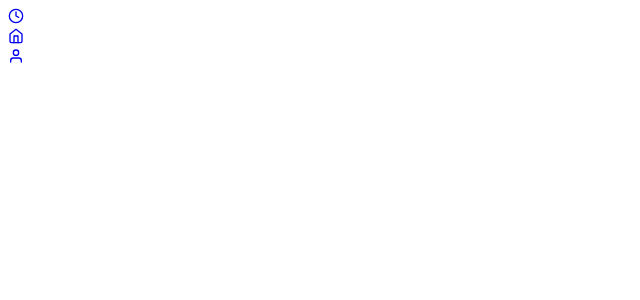
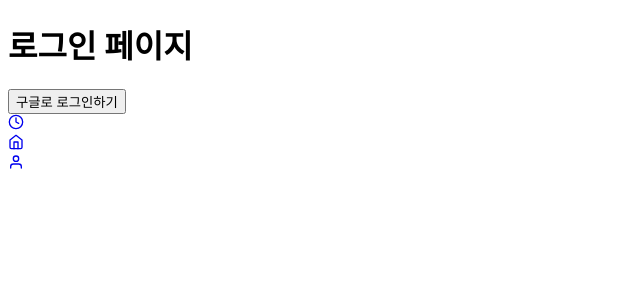
Before and after one commit to anc5557/mealchoice, a Next.js app: page / in a window 1280 px wide. Shown: the top 300 px of the page, without its empty margins (0-640 px from the left). Built offline with nearby package versions, Linux system fonts and the light colour scheme.

Commit message:
Fix Firebase configuration and add temporary home page for testing

```diff
--- a/src/pages/apis/auth/[...nextauth].ts
+++ b/src/pages/apis/auth/[...nextauth].ts
@@ -1,5 +1,3 @@
-//path : mealchoice/src/pages/apis/auth/[...nextauth].ts
-
 import NextAuth from "next-auth";
 import GoogleProvider from "next-auth/providers/google";
 
--- a/src/pages/apis/auth/login.ts
+++ /dev/null
@@ -1,2 +0,0 @@
-// path : mealchoice/src/pages/apis/auth/login.ts
-// DB는 파이어베이스를 사용하였습니다.
--- a/src/pages/index.tsx
+++ b/src/pages/index.tsx
@@ -1,17 +1,25 @@
-//path : mealchoice/src/pages/index.tsx
-// 인덱스 페이지를 로그인 페이지로
+// mealchoice/src/pages/index.tsx
+
 import React from 'react';
-import { NextPage } from 'next';
+import { signIn } from 'next-auth/react';
 import { useRouter } from 'next/router';
 
+const Login: React.FC = () => {
+  const router = useRouter();
 
-export default function Login(){
-    const router = useRouter();
+  // 구글 로그인 버튼 클릭 핸들러
+  const handleSignIn = (e: React.MouseEvent) => {
+    e.preventDefault();
+    // next-auth의 signIn 함수를 이용해 구글 로그인
+    signIn('google', { callbackUrl: '/home' });
+  };
 
+  return (
+    <div>
+      <h1>로그인 페이지</h1>
+      <button onClick={handleSignIn}>구글로 로그인하기</button>
+    </div>
+  );
+};
 
-
-    return (
-        <>
-        </>
-    );
-}
+export default Login;
```
Also changed, not shown: src/firebaseConfig.ts (+4 -3 lines), src/pages/home.tsx (added, +17 -0 lines).
